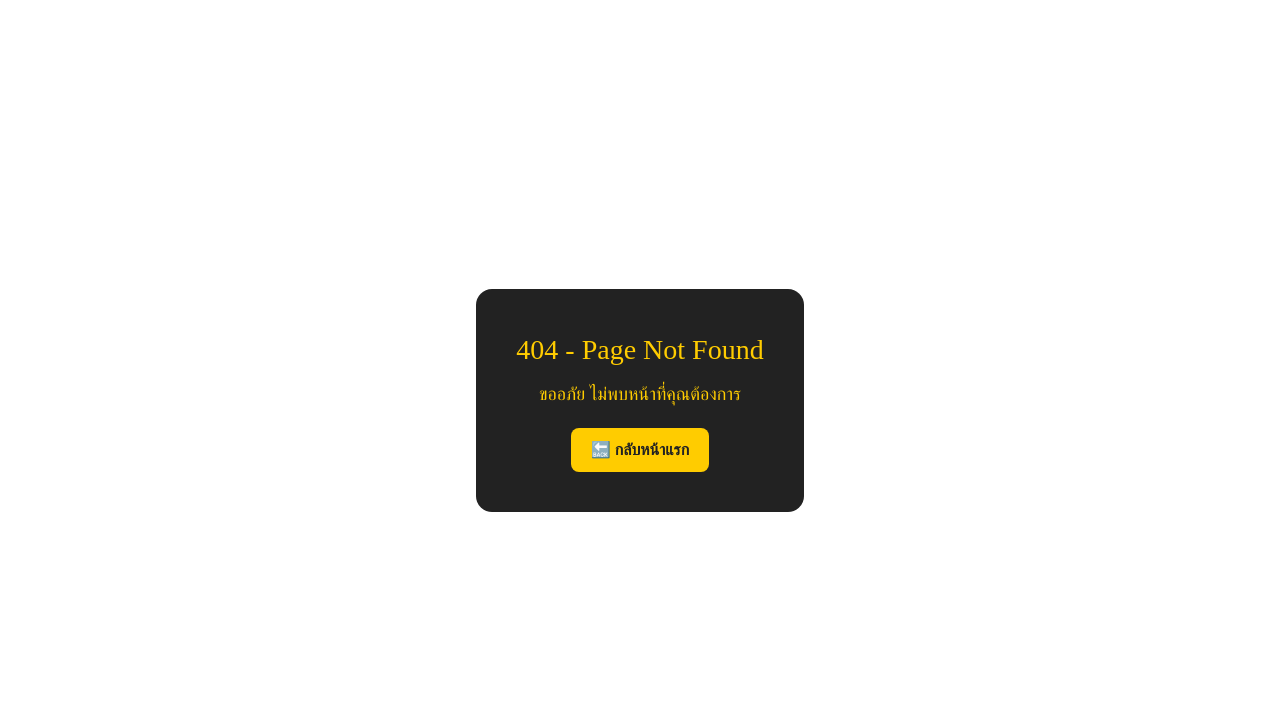
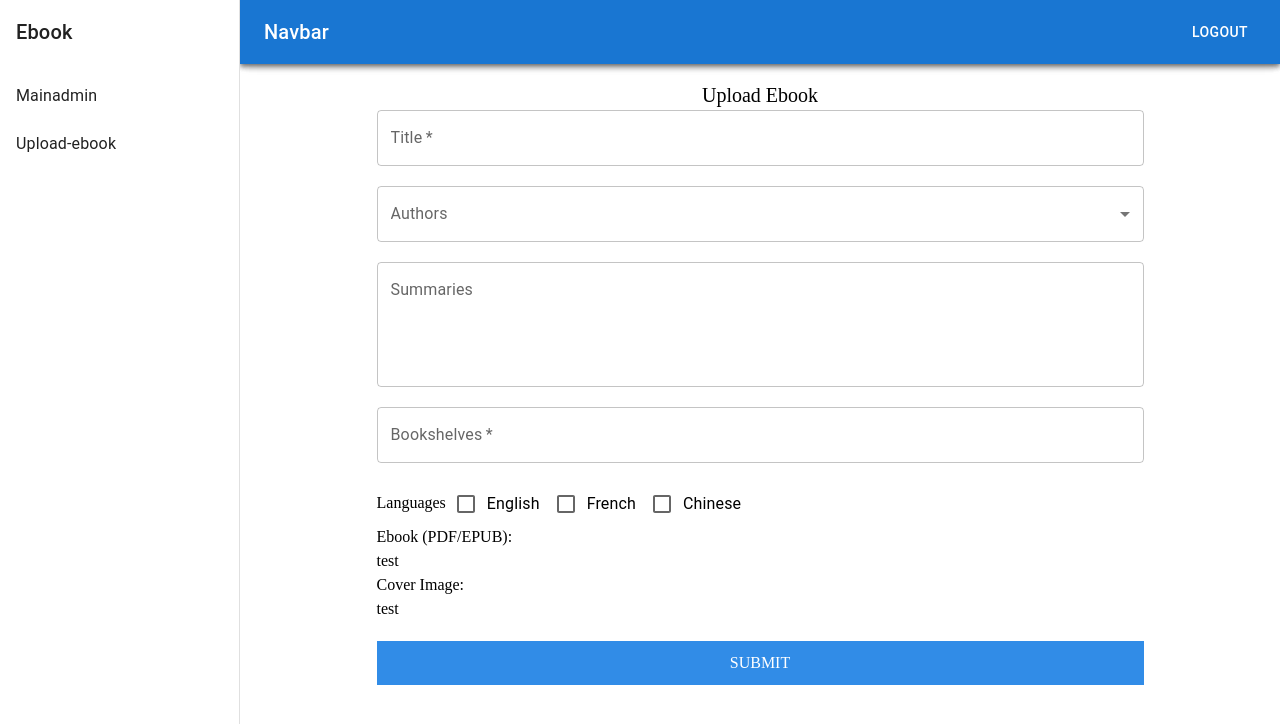
Before and after one commit to iouios/Ebooks, a Next.js app: page /admin/ebook/create in a window 1280 px wide. Before the commit this address had no page. Shown: the top 724 px of the page. Built offline with nearby package versions, Linux system fonts and the light colour scheme; no server answers; sample sign-in values are in the browser's storage.

Commit message:
SCUM-24 ทำหน้า create

```diff
--- /dev/null
+++ b/src/app/admin/components/client/์Navbarhead.tsx
@@ -0,0 +1,59 @@
+"use client";
+import React, { useState } from "react";
+import {
+  AppBar,
+  Box,
+  IconButton,
+  Toolbar,
+  Typography,
+  Button,
+} from "@mui/material";
+import MenuIcon from "@mui/icons-material/Menu";
+
+const drawerWidth = 240;
+
+const Navbaradmin: React.FC = () => {
+  const [mobileOpen, setMobileOpen] = useState(false);
+
+  const handleDrawerToggle = () => {
+    setMobileOpen(!mobileOpen);
+  };
+
+  const handleLogout = () => {
+    console.log("Logout successful");
+  };
+
+
+  return (
+    <Box sx={{ display: "flex" }}>
+      <AppBar
+        position="fixed"
+        sx={{
+          width: { sm: `calc(100% - ${drawerWidth}px)` },
+          ml: { sm: `${drawerWidth}px` },
+        }}
+      >
+        <Toolbar>
+          <IconButton
+            color="inherit"
+            aria-label="open drawer"
+            edge="start"
+            onClick={handleDrawerToggle}
+            sx={{ display: { sm: "none" } }}
+          >
+            <MenuIcon />
+          </IconButton>
+          <Typography variant="h6" noWrap sx={{ flexGrow: 1 }}>
+            Navbar
+          </Typography>
+          <Button color="inherit" onClick={handleLogout}>
+            Logout
+          </Button>
+        </Toolbar>
+      </AppBar>
+
+    </Box>
+  );
+};
+
+export default Navbaradmin;
--- /dev/null
+++ b/src/app/admin/ebook/create/page.tsx
@@ -0,0 +1,150 @@
+"use client";
+import React, { useEffect, useState } from "react";
+import Navbaradmin from "../../components/client/์Navbaradmin";
+import Navbarhead from "../../components/client/์Navbarhead";
+import styled from "styled-components";
+import { useRouter } from "next/navigation";
+import { auth } from "../../firebase/firebaseConfig";
+
+import {
+  TextField,
+  MenuItem,
+  Select,
+  InputLabel,
+  FormControl,
+  FormGroup,
+  FormControlLabel,
+  Checkbox,
+} from "@mui/material";
+
+const Create = () => {
+  const router = useRouter();
+  const [loading, setLoading] = useState(true);
+  const [authors, setAuthors] = useState("");
+  const [selectedOption, setSelectedOption] = useState("");
+
+  useEffect(() => {
+    const unsubscribe = auth.onAuthStateChanged((user) => {
+      if (!user) {
+        router.push("/admin");
+      } else {
+        setLoading(false);
+      }
+    });
+
+    return () => unsubscribe();
+  }, [router]);
+
+  if (loading) return <h1>Loading...</h1>;
+
+  const handleSelectChange = (event: {
+    target: { value: React.SetStateAction<string> };
+  }) => {
+    setSelectedOption(event.target.value);
+  };
+
+  return (
+    <Main>
+      <Navbaradmin />
+      <Navbarhead />
+      <div>
+        <Titlehead>Upload Ebook</Titlehead>
+        <TextField
+          label="Title"
+          type="authors"
+          variant="outlined"
+          value={authors}
+          onChange={(e) => setAuthors(e.target.value)}
+          fullWidth
+          required
+          style={{ marginBottom: "20px" }}
+        />
+
+        <Form fullWidth style={{ marginBottom: "20px" }}>
+          <InputLabel id="select-label">Authors</InputLabel>
+          <Select
+            labelId="Authors"
+            value={selectedOption}
+            label="Authors"
+            onChange={handleSelectChange}
+          >
+            <MenuItem value="option1">Option 1</MenuItem>
+            <MenuItem value="option2">Option 2</MenuItem>
+            <MenuItem value="option3">Option 3</MenuItem>
+          </Select>
+        </Form>
+        <TextField
+          fullWidth
+          style={{ marginBottom: "20px" }}
+          id="outlined-multiline-static"
+          label="Summaries"
+          multiline
+          rows={4}
+        />
+        <TextField
+          label="Bookshelves"
+          type="authors"
+          variant="outlined"
+          value={authors}
+          onChange={(e) => setAuthors(e.target.value)}
+          fullWidth
+          required
+          style={{ marginBottom: "20px" }}
+        />
+        <Languagesflex>
+          <Languages>Languages</Languages>
+          <FormGroup>
+            <FormControlLabel control={<Checkbox />} label="English" />
+          </FormGroup>
+          <FormGroup>
+            <FormControlLabel control={<Checkbox />} label="French" />
+          </FormGroup>
+          <FormGroup>
+            <FormControlLabel control={<Checkbox />} label="Chinese" />
+          </FormGroup>
+        </Languagesflex>
+        <div>Ebook (PDF/EPUB):</div>
+        <div>test</div>
+        <div>Cover Image:</div>
+        <div>test</div>
+          <Buttonsubmit>SUBMIT</Buttonsubmit>
+      </div>
+    </Main>
+  );
+};
+
+const Main = styled.div`
+  display: flex;
+  margin-top: 80px;
+  justify-content: center;
+`;
+
+const Form = styled(FormControl)`
+  margin-bottom: 20px;
+`;
+
+const Languagesflex = styled.div`
+  display: flex;
+`;
+
+const Languages = styled.h1`
+  margin-top: 8px;
+  margin-right: 10px;
+`;
+
+const Buttonsubmit = styled.div`
+  color: var(--FONT_WHITE);
+  padding: 10px;
+  margin-top: 20px;
+  display: flex;
+  background-color: #318CE7;
+  justify-content: center;
+`;
+
+const Titlehead = styled.div`
+  display: flex;
+  justify-content: center;
+  font-size: 20px;
+`;
+
+export default Create;
```
Also changed, not shown: src/app/admin/ebook/edit/page.tsx (added, +40 -0 lines).
